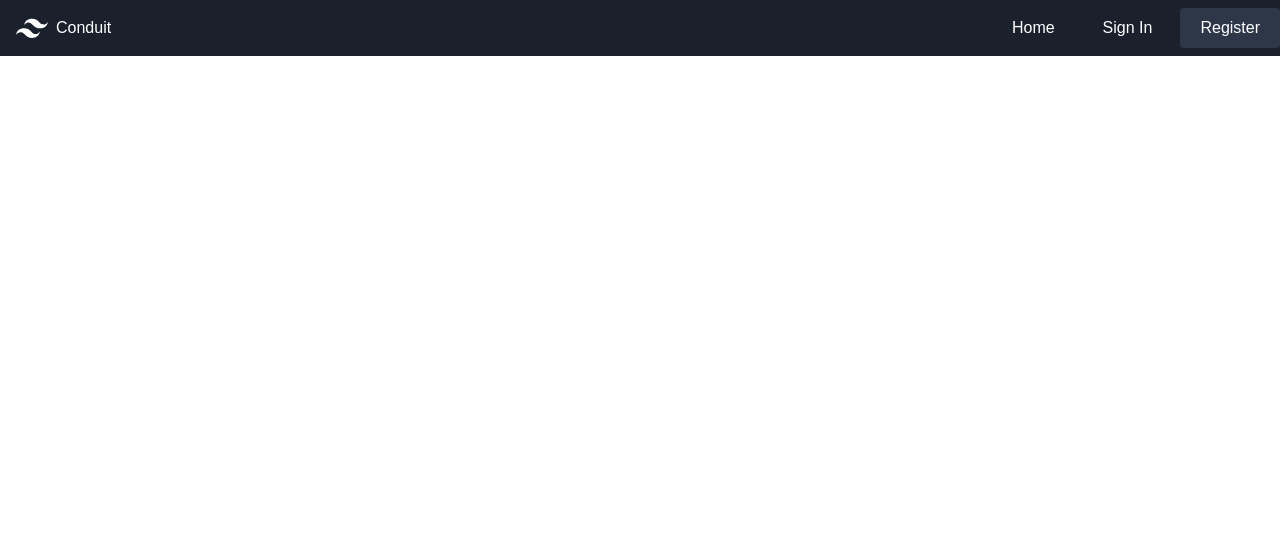
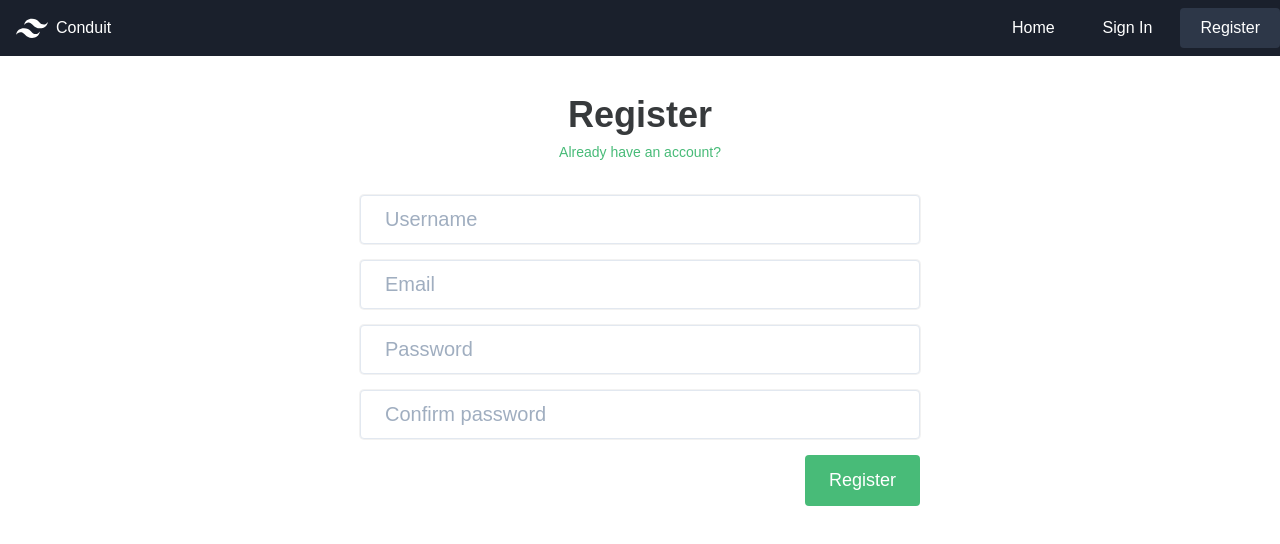
Before and after one commit to pepperwood998/blog-me, a Next.js app: page /register in a window 1280 px wide. Shown: the top 544 px of the page. Built offline with nearby package versions, Linux system fonts and the light colour scheme.

Commit message:
Init registration form

```diff
--- a/pages/register.js
+++ b/pages/register.js
@@ -1,3 +1,48 @@
+import Link from "next/link";
+
 export default function Register() {
-  return <div></div>;
+  return (
+    <div className="flex flex-col items-center">
+      <h2 className="text-4xl font-bold">Register</h2>
+      <Link href="/login">
+        <a className="mb-8 text-sm text-green-500 hover:underline">
+          Already have an account?
+        </a>
+      </Link>
+      <form className="w-full px-10 md:w-1/2">
+        <fieldset>
+          <input
+            type="text"
+            name="username"
+            placeholder="Username"
+            className="input-text"
+          />
+          <input
+            type="email"
+            name="email"
+            placeholder="Email"
+            className="input-text"
+          />
+          <input
+            type="password"
+            name="password"
+            placeholder="Password"
+            className="input-text"
+          />
+          <input
+            type="password"
+            name="cfPassword"
+            placeholder="Confirm password"
+            className="input-text"
+          />
+          <button
+            type="submit"
+            className="float-right px-6 py-3 rounded text-lg bg-green-500 hover:bg-green-600 focus:bg-green-700 text-white focus:outline-none"
+          >
+            Register
+          </button>
+        </fieldset>
+      </form>
+    </div>
+  );
 }
--- a/style/global.scss
+++ b/style/global.scss
@@ -7,7 +7,6 @@
 
 :root {
   --primary-color: #1a202c;
-  --active-color: #008000;
 }
 
 body {
@@ -20,6 +19,10 @@ body {
 svg {
   width: 2rem;
   height: auto;
+}
+
+form input {
+  @apply mb-4;
 }
 
 .scrollbar-none {
@@ -41,8 +44,7 @@ svg {
 .nav-tab-link {
   @apply block truncate px-4 py-2 text-sm text-gray-700 border-b-2 border-transparent;
   &.active {
-    color: var(--active-color);
-    border-color: var(--active-color);
+    @apply text-green-500 border-green-500;
   }
 }
 
@@ -52,3 +54,10 @@ svg {
     @apply border-none;
   }
 }
+
+.input-text {
+  @apply shadow-xs border rounded w-full py-3 px-6 text-gray-700 text-xl leading-5;
+  &:focus {
+    @apply outline-none shadow-outline;
+  }
+}
```
